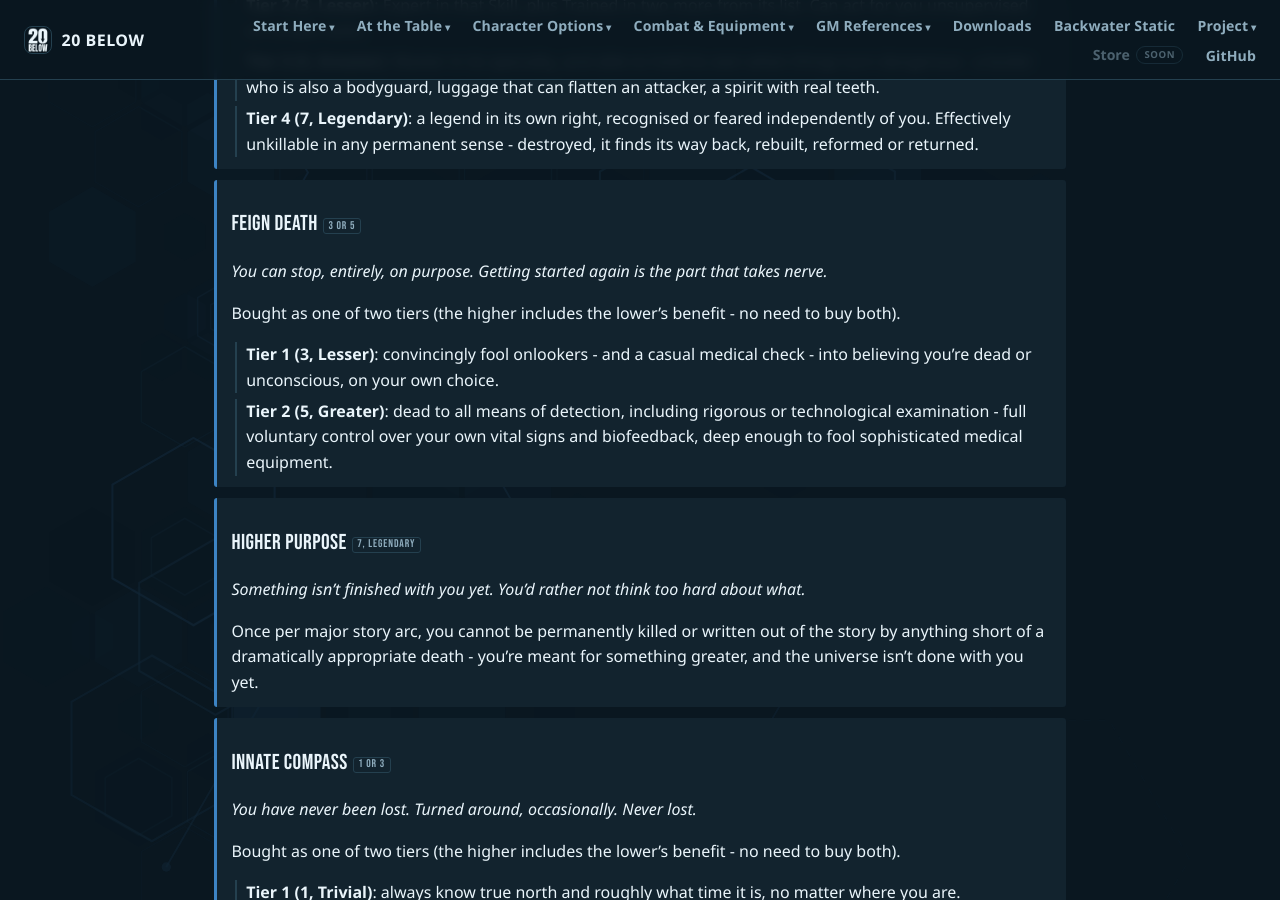
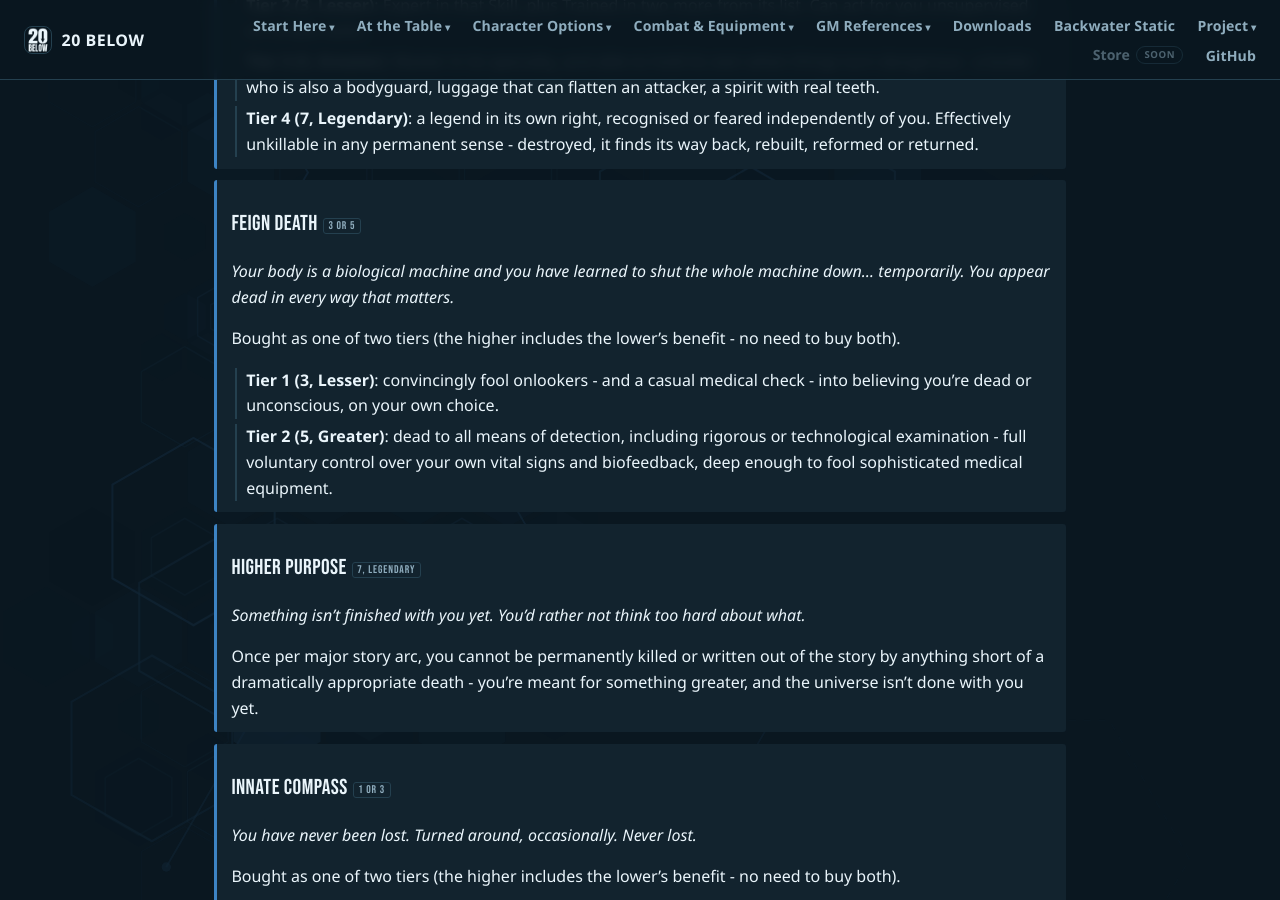
Before and after one commit to feralucce/20_Below, a Jekyll site: the page built from webbook/boons.md, in a window 1280 px wide and 900 px high, scrolled down 7815 px. Built offline with Jekyll 4.4.1, drawn with Linux system fonts in a browser that asks for light colours.

Commit message:
Boons: rework the Feign Death flavour
Co-Authored-By: Claude Opus 5 <noreply@anthropic.com>

```diff
--- a/webbook/boons.md
+++ b/webbook/boons.md
@@ -484,7 +484,7 @@ Choose what it is. What it is decides which Skills it can take:
 
 <div class="boon-flavour" markdown="1">
 
-You can stop, entirely, on purpose. Getting started again is the part that takes nerve.
+Your body is a biological machine and you have learned to shut the whole machine down... temporarily. You appear dead in every way that matters.
 
 </div>
 
```
